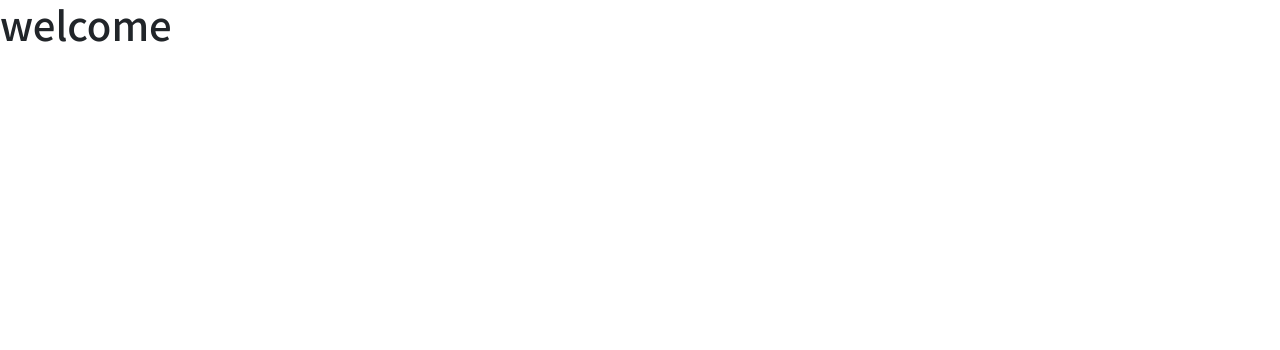
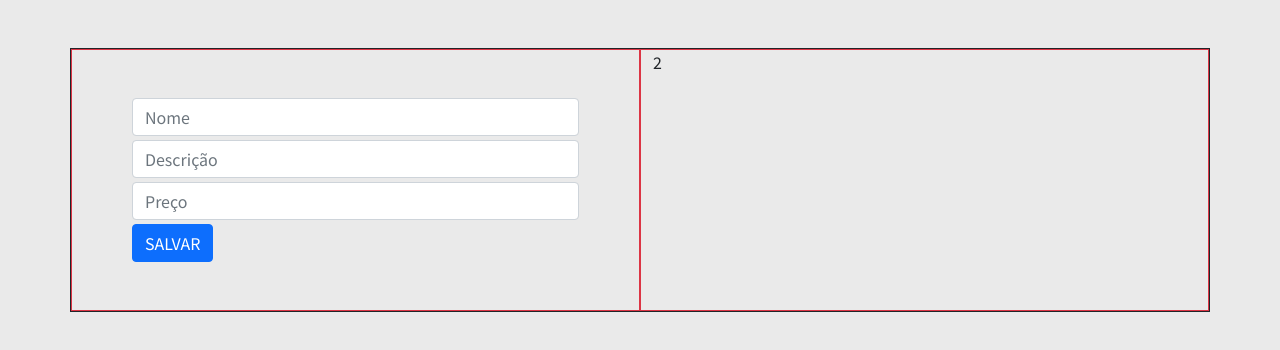
Before and after one commit to felipeoli7eira/challenge, a Vue app in the folder challenge_2/frontend/: page / in a window 1280 px wide. Shown: the top 350 px of the page. Built offline with nearby package versions, Linux system fonts and the light colour scheme.

Commit message:
iniciando a tela de cadastro de produto

```diff
--- a/challenge_2/frontend/src/App.vue
+++ b/challenge_2/frontend/src/App.vue
@@ -1,5 +1,21 @@
 <template>
-  <h1>welcome</h1>
+  <div id="app">
+    <div class="container mt-5 border border-dark">
+      <div class="row">
+        <div class="col col-6 border border-danger">
+          <form class="p-5 product-data">
+            <input type="text" name="product_name" class="form-control mb-1" placeholder="Nome">
+            <input type="text" name="product_desc" class="form-control mb-1" placeholder="Descrição">
+            <input type="text" name="product_price" class="form-control mb-1" placeholder="Preço">
+            <button type="button" class="btn btn-primary btn-block">salvar</button>
+          </form>
+        </div>
+        <div class="col col-6 border border-danger">
+          2
+        </div>
+      </div>
+    </div>
+  </div>
 </template>
 
 <script>
@@ -17,4 +33,14 @@
   font-family: 'Noto Sans JP', sans-serif !important;
 }
 
+body
+{
+  background-color: #eaeaea !important;
+}
+
+form.product-data button
+{
+  text-transform: uppercase;
+}
+
 </style>
```
